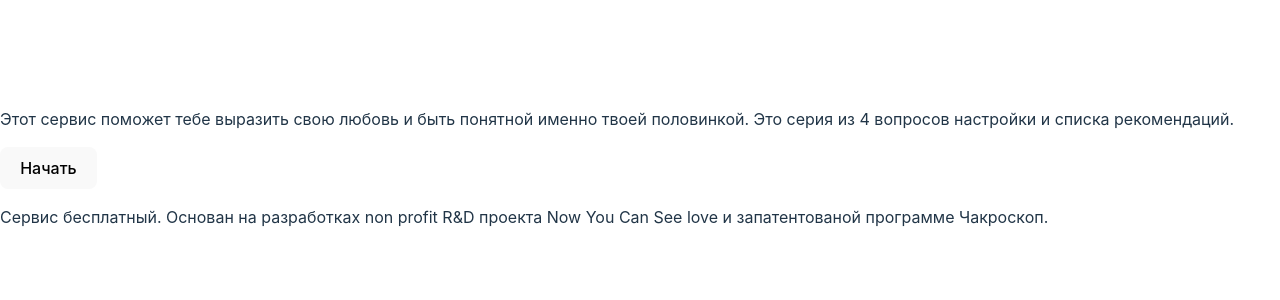
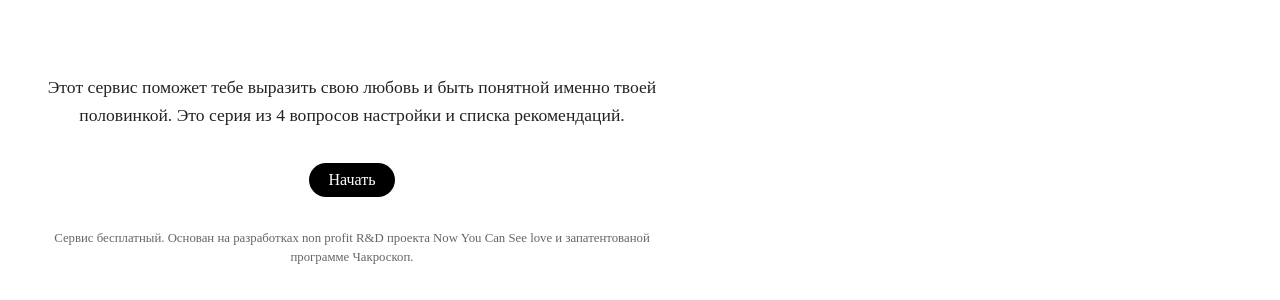
Before and after one commit to YuryReut/love-2-vows, a React (Vite) app: page / in a window 1280 px wide. Shown: the part 232-532 px from the top of the page. Built offline with nearby package versions, Linux system fonts and the light colour scheme.

Commit message:
Update App.tsx

```diff
--- a/src/react-app/App.tsx
+++ b/src/react-app/App.tsx
@@ -250,28 +250,59 @@ export default function App() {
   const result = answers.length === 4 ? generateStructuredVow(answers) : null;
   const chakraCtaLine = chakraCTA[answers[0]] || "Сохрани эту вибрацию на блокчейне любви.";
 
+  const base = {
+    fontFamily: "'EB Garamond', serif",
+    backgroundColor: "white",
+    color: "#222",
+    padding: "2rem",
+    maxWidth: "640px",
+    margin: "0 auto",
+    textAlign: "center"
+  };
+
+  const section = {
+    textAlign: "left",
+    marginBottom: "1.5rem"
+  };
+
+  const blockTitle = {
+    fontWeight: "bold",
+    fontSize: "1rem",
+    margin: "1.5rem 0 0.5rem"
+  };
+
+  const italic = {
+    fontStyle: "italic",
+    margin: "0.2rem 0"
+  };
+
+  const buttonStyle = {
+    padding: "0.5rem 1.2rem",
+    background: "black",
+    color: "white",
+    borderRadius: "999px",
+    border: "none",
+    cursor: "pointer",
+    marginTop: "1rem"
+  };
+
   return (
-    <div className="flex flex-col items-center justify-center min-h-screen px-4 py-8 text-center">
+    <div style={base}>
       {step === -1 ? (
         <>
-          <p className="text-lg max-w-xl mb-6 leading-relaxed">{welcomeText}</p>
-          <button
-            onClick={() => setStep(0)}
-            className="px-6 py-2 bg-black text-white rounded-full hover:bg-gray-800 transition"
-          >
-            {startButtonText}
-          </button>
-          <p className="mt-10 text-xs text-gray-500 max-w-xs">{copyrightText}</p>
+          <p style={{ fontSize: "1.1rem", lineHeight: "1.6" }}>{welcomeText}</p>
+          <button style={buttonStyle} onClick={() => setStep(0)}>{startButtonText}</button>
+          <p style={{ fontSize: "0.8rem", color: "#666", marginTop: "2rem" }}>{copyrightText}</p>
         </>
       ) : step < questions.length ? (
-        <div className="space-y-6 max-w-xl w-full">
-          <h2 className="text-lg font-semibold mb-4">{questions[step].text}</h2>
-          <div className="flex flex-wrap justify-center gap-2">
+        <div>
+          <h2 style={{ fontWeight: "bold", fontSize: "1.2rem", marginBottom: "1rem" }}>{questions[step].text}</h2>
+          <div style={{ display: "flex", flexWrap: "wrap", gap: "0.5rem", justifyContent: "center" }}>
             {questions[step].options.map((text, idx) => (
               <button
                 key={idx}
+                style={{ ...buttonStyle, background: "#eee", color: "#000" }}
                 onClick={() => handleOptionClick(text)}
-                className="px-4 py-2 bg-white border rounded-full hover:bg-gray-100"
               >
                 {text}
               </button>
@@ -279,32 +310,31 @@ export default function App() {
           </div>
         </div>
       ) : (
-        <div className="text-gray-600 max-w-xl space-y-6">
-          <h2 className="text-lg font-semibold">Твоя клятва любви</h2>
+        <div style={{ marginTop: "1.5rem" }}>
+          <h2 style={{ fontWeight: "bold", fontSize: "1.4rem", marginBottom: "1.5rem" }}>Твоя клятва любви</h2>
           {result?.text.map((line, idx) => (
-            <div key={idx} className="text-left space-y-1">
-              <p className="text-base whitespace-pre-line leading-relaxed">{line}</p>
+            <div key={idx} style={section}>
+              <p style={{ whiteSpace: "pre-line", lineHeight: "1.6" }}>{line}</p>
               {idx === 1 && result?.partnerExample && (
-                <div className="text-sm mt-2">
-                  <p className="font-medium mb-1">Если ты хочешь усилить блок «О нём» — можешь использовать что-то из этих фраз:</p>
-                  <p className="italic mb-2">“{result.partnerExample[0]}”</p>
-                  <p className="italic">“{result.partnerExample[1]}”</p>
+                <div>
+                  <p style={blockTitle}>Если ты хочешь усилить блок «О нём» — можешь использовать что-то из этих фраз:</p>
+                  <p style={italic}>“{result.partnerExample[0]}”</p>
+                  <p style={italic}>“{result.partnerExample[1]}”</p>
                 </div>
               )}
               {idx === 2 && result?.selfExample && (
-                <div className="text-sm mt-2">
-                  <p className="font-medium mb-1">Если ты хочешь усилить блок «О себе» — можешь использовать что-то из этих фраз:</p>
-                  <p className="italic mb-2">“{result.selfExample[0]}”</p>
-                  <p className="italic">“{result.selfExample[1]}”</p>
+                <div>
+                  <p style={blockTitle}>Если ты хочешь усилить блок «О себе» — можешь использовать что-то из этих фраз:</p>
+                  <p style={italic}>“{result.selfExample[0]}”</p>
+                  <p style={italic}>“{result.selfExample[1]}”</p>
                 </div>
               )}
             </div>
           ))}
-
-          <div className="pt-6 border-t mt-6 text-sm text-gray-500 leading-relaxed">
-            <p>
+          <div style={{ borderTop: "1px solid #ccc", paddingTop: "1.5rem", fontSize: "0.9rem", color: "#444" }}>
+            <p style={{ lineHeight: "1.5" }}>
               Твои клятвы — какими бы они ни были — говори от сердца, и они будут самыми правильными.<br />
-              Мы создали сервис <a href="https://web3wed.io" target="_blank" className="underline">web3wed.io</a>, чтобы вы могли сохранить их навсегда. <b>{chakraCtaLine}</b>
+              Мы создали сервис <a href="https://web3wed.io" target="_blank" style={{ color: "#000", textDecoration: "underline" }}>web3wed.io</a>, чтобы вы могли сохранить их навсегда. <b>{chakraCtaLine}</b>
             </p>
           </div>
         </div>
```
